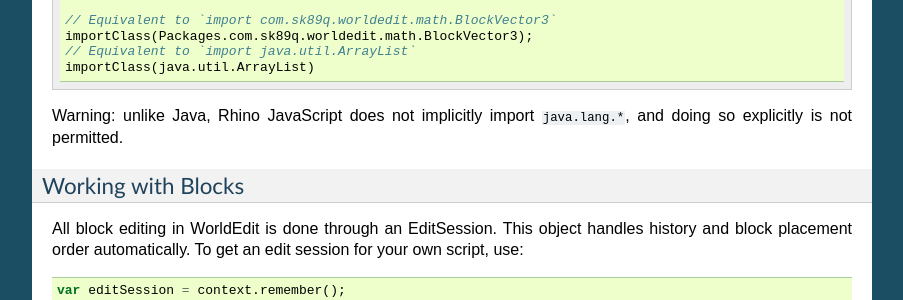
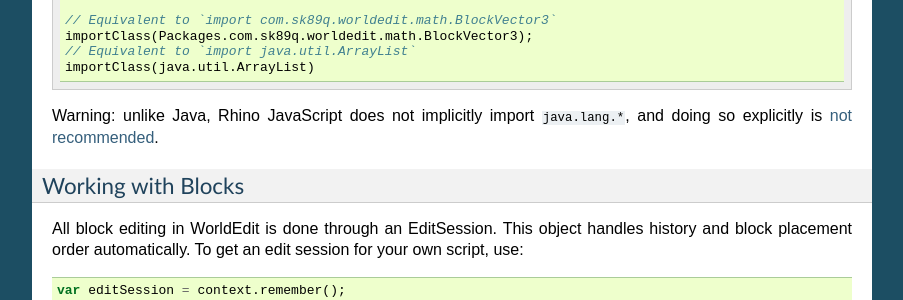
Before and after one commit to EngineHub/WorldEditDocs, a Sphinx documentation site: the page built from source/usage/other/craftscripts.rst, in a window 1280 px wide and 900 px high, scrolled down 1078 px. Shown: the part 153-453 px from the top of the window, without its empty margins (198-1101 px from the left). Built offline with Sphinx 7.4.7, drawn with Linux system fonts in a browser that asks for light colours.

Commit message:
Fix '`java.lang*` cannot be imported' (it can)

```diff
--- a/source/usage/other/craftscripts.rst
+++ b/source/usage/other/craftscripts.rst
@@ -63,7 +63,7 @@ In addition to these globals, if you wish to import any WorldEdit or Java packag
         // Equivalent to `import java.util.ArrayList`
         importClass(java.util.ArrayList)
 
-Warning: unlike Java, Rhino JavaScript does not implicitly import ``java.lang.*``, and doing so explicitly is not permitted.
+Warning: unlike Java, Rhino JavaScript does not implicitly import ``java.lang.*``, and doing so explicitly is `not recommended <https://developer.mozilla.org/en-US/docs/Mozilla/Projects/Rhino/Scripting_Java>`_.
 
 Working with Blocks
 -------------------
```
